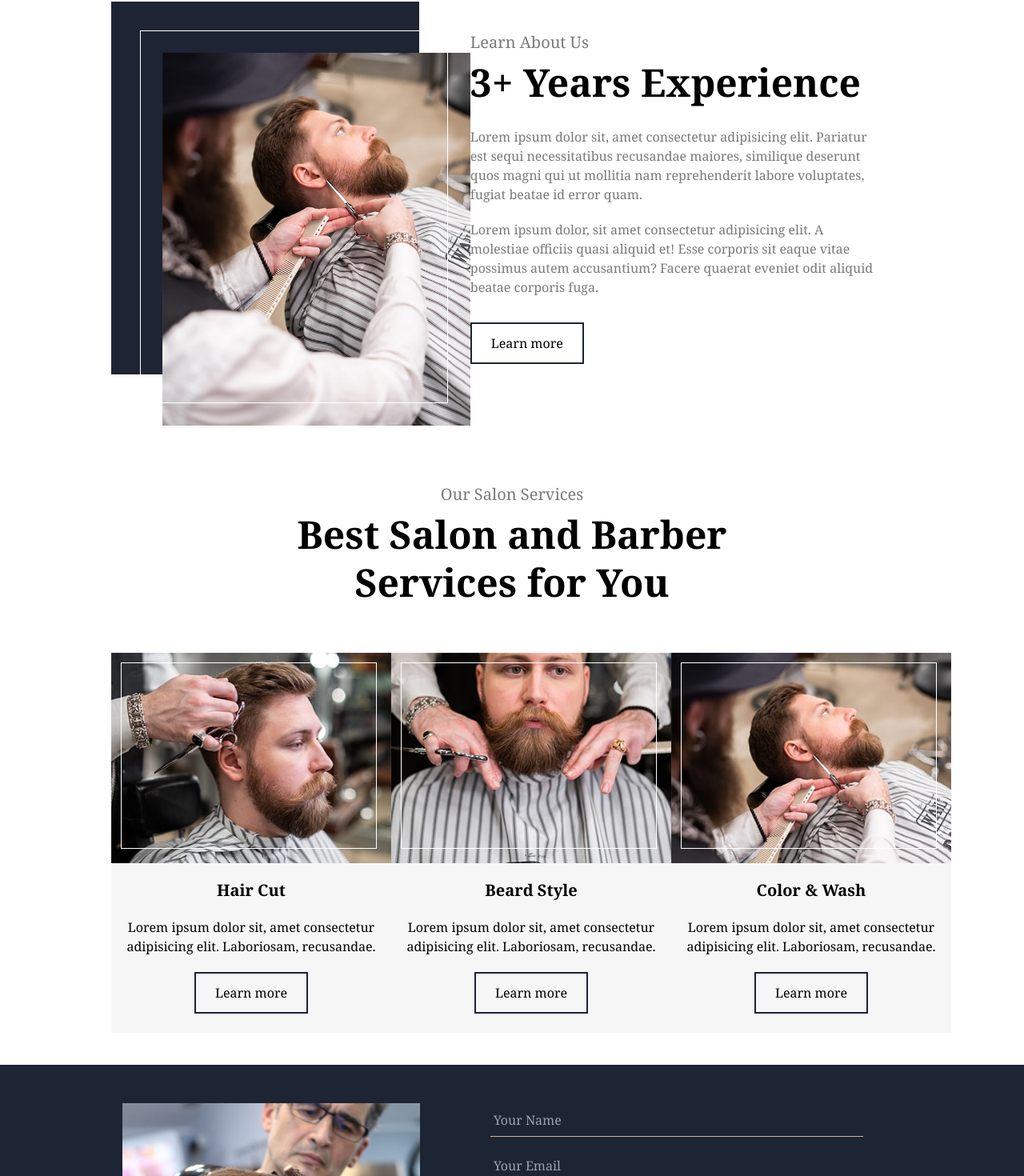
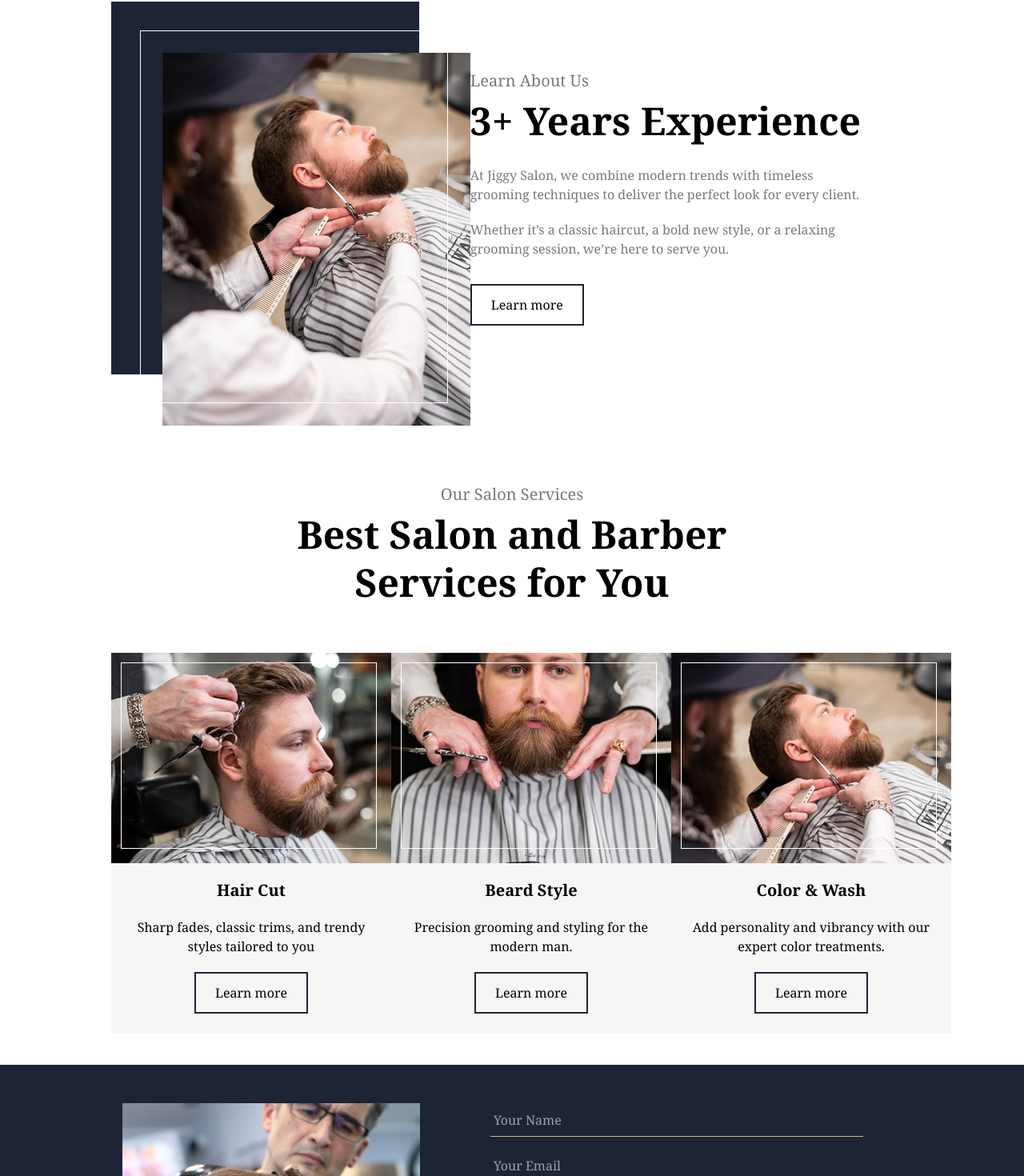
Before and after one commit to Hameedarh/Salon-reservation-system, a React (Vite) app: page / in a window 1280 px wide. Shown: the part 962-2432 px from the top of the page at 80% size. Built offline with nearby package versions, Linux system fonts and the light colour scheme.

Commit message:
chore: added content to the website

```diff
--- a/src/components/HomeHeroSection.jsx
+++ b/src/components/HomeHeroSection.jsx
@@ -15,7 +15,7 @@ function HomeHeroSection() {
                   Welcome to Jiggy Salon
                 </h1>
                 <p class="text-xl md:w-4/6 w-full leading-normal">
-                    Lorem ipsum dolor sit amet elit. Phasell nec pretum mi. Curabi ornare velit non. Aliqua metus tortor auctor quis sem.
+                    Experience top-notch grooming, style, and confidence. Book your appointment today and redefine your look.
                 </p>
                 <Link to='/contact'>
                   <div class="mt-10">
--- a/src/components/HomeSecondSection.jsx
+++ b/src/components/HomeSecondSection.jsx
@@ -28,13 +28,10 @@ function HomeSecondSection() {
                 <h2 class="font-bold text-3xl md:text-5xl pt-2 md:pt-3">3+ Years Experience</h2>
                 <div class='pt-4 md:pt-8 text-[#797979] text-sm md:text-base'>
                   <p>
-                    Lorem ipsum dolor sit, amet consectetur adipisicing elit. Pariatur est sequi necessitatibus
-                    recusandae maiores, similique deserunt quos magni qui ut mollitia nam reprehenderit labore voluptates,
-                    fugiat beatae id error quam.
+                    At Jiggy Salon, we combine modern trends with timeless grooming techniques to deliver the perfect look for every client.
                   </p>
                   <p class='pt-3 md:pt-5'>
-                    Lorem ipsum dolor, sit amet consectetur adipisicing elit. A molestiae officiis quasi aliquid et! Esse
-                    corporis sit eaque vitae possimus autem accusantium? Facere quaerat eveniet odit aliquid beatae corporis fuga.
+                   Whether it’s a classic haircut, a bold new style, or a relaxing grooming session, we’re here to serve you.
                   </p>
                 </div>
                 <div class='pt-6 md:pt-8'>
--- a/src/components/HomeSwiper.jsx
+++ b/src/components/HomeSwiper.jsx
@@ -59,8 +59,8 @@ function HomeSwiper() {
                                 </div>
                                 <div class='text-center'>
                                     <div>
-                                        <p class='pt-5 font-semibold text-xl'>Hair Cut</p>
-                                        <p class='py-5'>Lorem ipsum dolor sit, amet consectetur adipisicing elit. Laboriosam, recusandae.</p>
+                                        <p class='pt-5 font-semibold text-xl'>{slide.service}</p>
+                                        <p class='py-5'>{slide.details}</p>
                                         <button class="px-[30px] py-[15px] border-2 border-solid border-[#1d2434] bg-[none] hover:bg-[#1d2434] hover:text-[#D5B981] ">
                                             Learn more
                                         </button>
--- a/src/components/HomeThirdSection.jsx
+++ b/src/components/HomeThirdSection.jsx
@@ -26,7 +26,7 @@ function HomeThirdSection() {
                 <div class='w-[95%] sm:w-[280px] h-[240px] md:w-[320px] md:h-[233px] bg-transparent absolute top-3 left-3 border border-[#ffffff] z-10'></div>
                 <div class='text-center px-4'>
                   <p class='pt-5 font-semibold text-lg md:text-xl'>Hair Cut</p>
-                  <p class='py-5 text-sm md:text-base'>Lorem ipsum dolor sit, amet consectetur adipisicing elit. Laboriosam, recusandae.</p>
+                  <p class='py-5 text-sm md:text-base'>Sharp fades, classic trims, and trendy styles tailored to you</p>
                   <button class="text-sm md:text-base px-6 py-3 border-2 border-[#1d2434] hover:bg-[#1d2434] hover:text-[#D5B981] transition-all">
                     Learn more
                   </button>
@@ -41,7 +41,7 @@ function HomeThirdSection() {
                 <div class='w-[95%] sm:w-[280px] h-[240px] md:w-[320px] md:h-[233px] bg-transparent absolute top-3 left-3 border border-[#ffffff] z-10'></div>
                 <div class='text-center px-4'>
                   <p class='pt-5 font-semibold text-lg md:text-xl'>Beard Style</p>
-                  <p class='py-5 text-sm md:text-base'>Lorem ipsum dolor sit, amet consectetur adipisicing elit. Laboriosam, recusandae.</p>
+                  <p class='py-5 text-sm md:text-base'>Precision grooming and styling for the modern man.</p>
                   <button class="text-sm md:text-base px-6 py-3 border-2 border-[#1d2434] hover:bg-[#1d2434] hover:text-[#D5B981] transition-all">
                     Learn more
                   </button>
@@ -56,7 +56,7 @@ function HomeThirdSection() {
                 <div class='w-[95%] sm:w-[280px] h-[240px] md:w-[320px] md:h-[233px] bg-transparent absolute top-3 left-3 border border-[#ffffff] z-10'></div>
                 <div class='text-center px-4'>
                   <p class='pt-5 font-semibold text-lg md:text-xl'>Color & Wash</p>
-                  <p class='py-5 text-sm md:text-base'>Lorem ipsum dolor sit, amet consectetur adipisicing elit. Laboriosam, recusandae.</p>
+                  <p class='py-5 text-sm md:text-base'> Add personality and vibrancy with our expert color treatments.</p>
                   <button class="text-sm md:text-base px-6 py-3 border-2 border-[#1d2434] hover:bg-[#1d2434] hover:text-[#D5B981] transition-all">
                     Learn more
                   </button>
--- a/src/data/pictures.js
+++ b/src/data/pictures.js
@@ -11,9 +11,9 @@ export const pictures = [
       title: "service-pictures",
       subject: "Lorem ipsum dolor",
       thumbnail: pic,
-      service: "haircut",
+      service: "Haircut",
       date: "01-Jan-2025",
-      details: ""
+      details: "Sharp fades, classic trims, and trendy styles tailored to you"
     },
     {
       id: 2,
@@ -22,7 +22,7 @@ export const pictures = [
       thumbnail: pic2,
       service: "Beard Style",
       date: "01-Jan-2025",
-      details: ""
+      details: "Precision grooming and styling for the modern man"
     },
     {
       id: 3,
@@ -31,16 +31,16 @@ export const pictures = [
       thumbnail: pic3,
       service: "Color & Wash",
       date: "01-Jan-2025",
-      details: ""
+      details: " Add personality and vibrancy with our expert color treatments"
     },
     {
       id: 4,
       title: "service-pictures",
       subject: "Lorem ipsum dolor",
       thumbnail: pic4,
-      service: "haircut",
+      service: "Haircut",
       date: "01-Jan-2025",
-      details: ""
+      details: "Sharp fades, classic trims, and trendy styles tailored to you"
     },
     {
       id: 5,
@@ -49,7 +49,7 @@ export const pictures = [
       thumbnail: pic5,
       service: "Beard Style",
       date: "01-Jan-2025",
-      details: ""
+      details: "Precision grooming and styling for the modern man"
     },
     {
       id: 6,
@@ -58,7 +58,7 @@ export const pictures = [
       thumbnail: pic6,
       service: "Color & Wash",
       date: "01-Jan-2025",
-      details: ""
+      details: " Add personality and vibrancy with our expert color treatments"
     }
 
   ];
```
